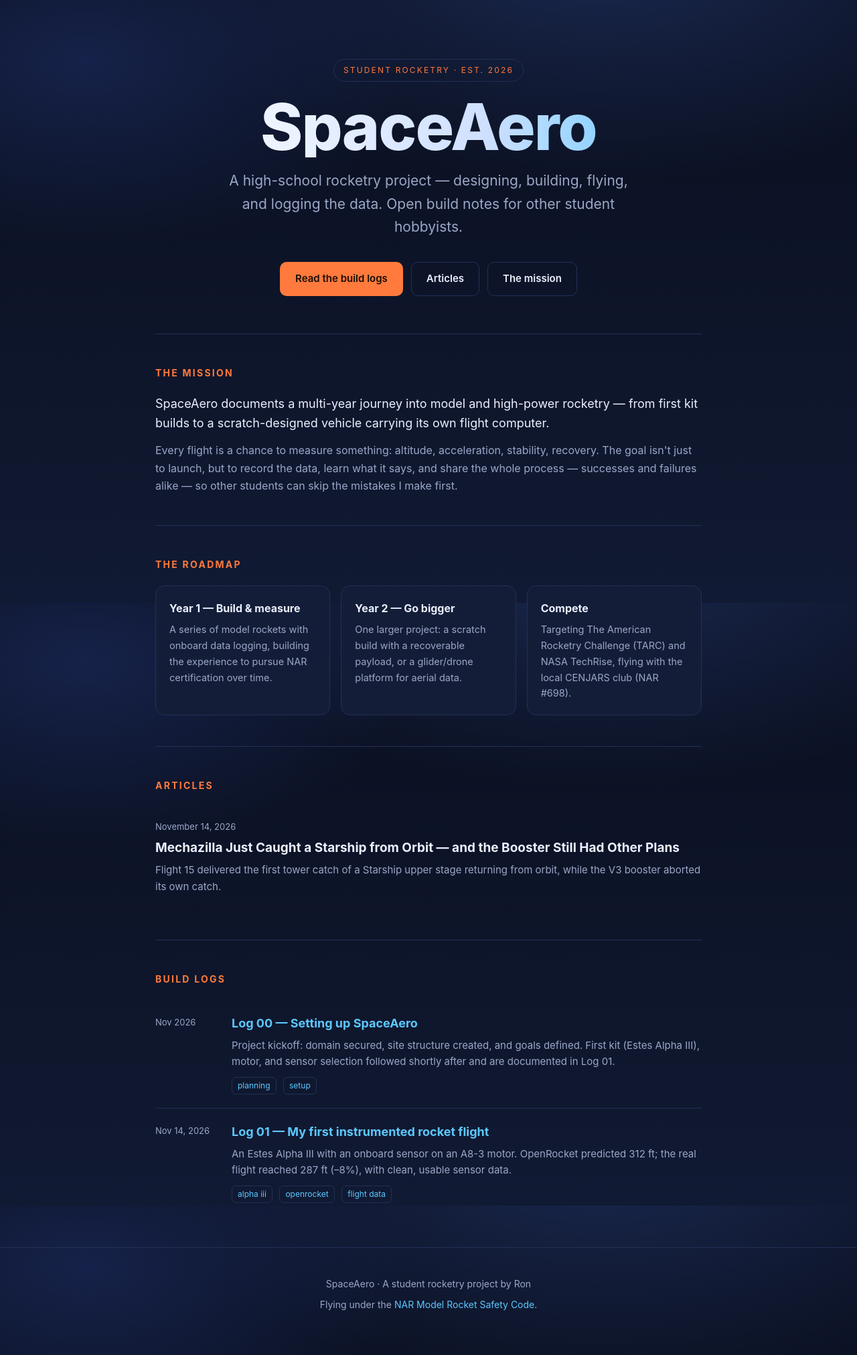
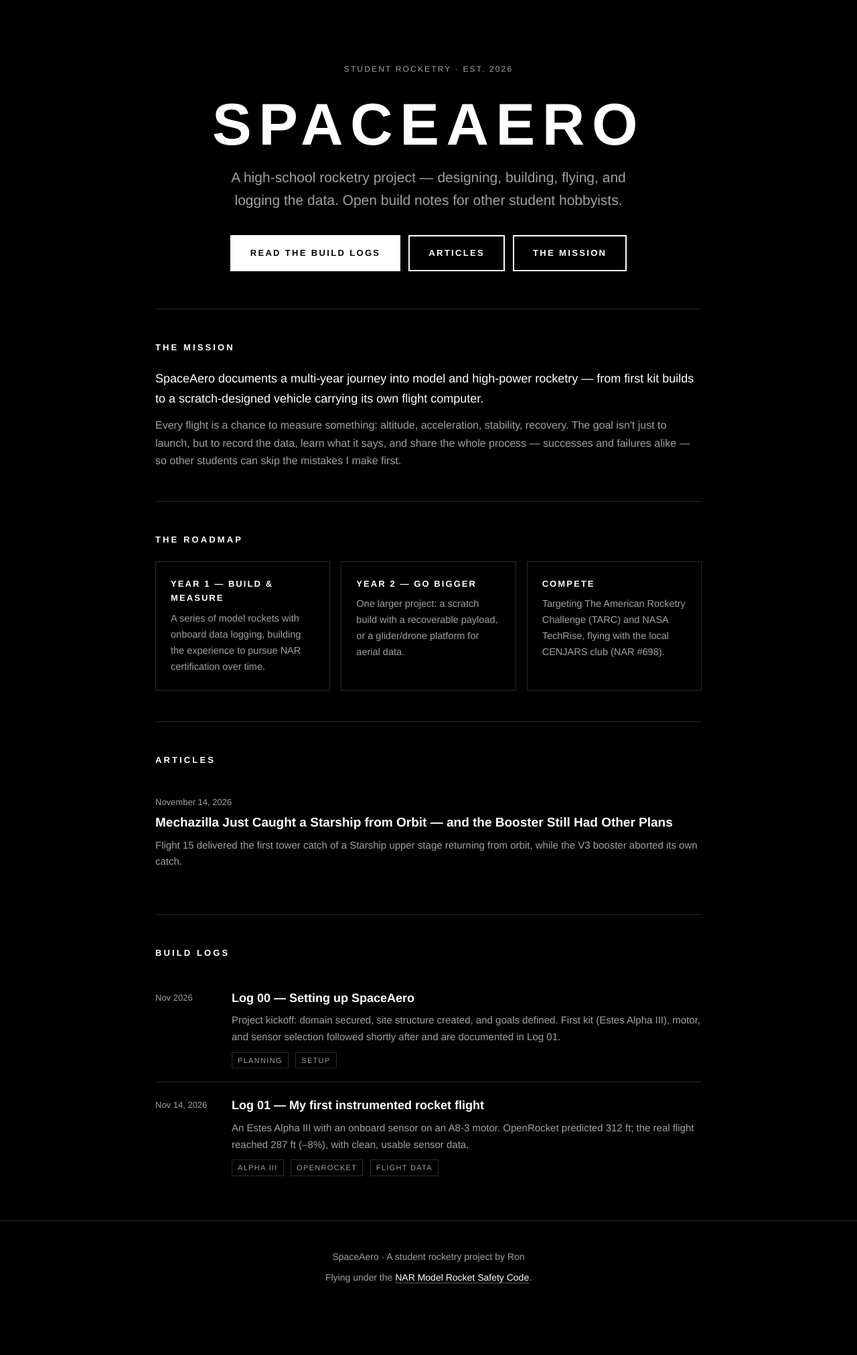
Before and after one commit to polpriyanka/spaceaero, a Jekyll site: the page built from index.html, in a window 1280 px wide. Shown: the whole page at 67% size. Built offline with Jekyll 4.4.1, drawn with Linux system fonts in a browser that asks for light colours; after the commit the page ends 1983 px from its top, so only the background shows below that.

Commit message:
Restyle site to minimal black-and-white theme
Co-Authored-By: Claude Opus 5.5 <noreply@anthropic.com>
Claude-Session: https://claude.ai/code/session_01UxarA6ZuCS3HJiMRDrE3zF

```diff
--- a/assets/style.css
+++ b/assets/style.css
@@ -1,62 +1,58 @@
   :root{
-    --bg:#0a0f1f;
-    --bg2:#111a33;
-    --ink:#eaf0ff;
-    --muted:#9aa7c7;
-    --accent:#ff7a3c;      /* rocket-flame amber */
-    --accent2:#5cc8ff;     /* sky cyan */
-    --card:#141d38;
-    --line:#223056;
+    --bg:#000000;
+    --bg2:#000000;
+    --ink:#ffffff;
+    --muted:#a0a0a0;
+    --accent:#ffffff;
+    --accent2:#ffffff;
+    --card:#0d0d0d;
+    --line:#2a2a2a;
     --maxw:860px;
   }
   *{box-sizing:border-box;margin:0;padding:0}
   html{scroll-behavior:smooth}
   body{
-    font-family:-apple-system,BlinkMacSystemFont,"Segoe UI",Inter,Roboto,Helvetica,Arial,sans-serif;
+    font-family:"Helvetica Neue",Helvetica,Arial,-apple-system,BlinkMacSystemFont,sans-serif;
     color:var(--ink);
-    background:
-      radial-gradient(1200px 600px at 70% -10%, #1b2a52 0%, rgba(27,42,82,0) 60%),
-      radial-gradient(900px 500px at 10% 10%, #16224a 0%, rgba(22,34,74,0) 55%),
-      linear-gradient(180deg,var(--bg) 0%, var(--bg2) 100%);
-    background-attachment:fixed;
+    background:var(--bg);
     line-height:1.65;
     -webkit-font-smoothing:antialiased;
   }
   .wrap{max-width:var(--maxw);margin:0 auto;padding:0 22px}
-  a{color:var(--accent2);text-decoration:none}
-  a:hover{text-decoration:underline}
+  a{color:var(--ink);text-decoration:underline;text-underline-offset:3px;text-decoration-color:#555}
+  a:hover{text-decoration-color:var(--ink)}
 
   /* Hero */
   header.hero{padding:88px 0 56px;text-align:center;position:relative}
   .badge{
     display:inline-block;font-size:12px;letter-spacing:.18em;text-transform:uppercase;
-    color:var(--accent);border:1px solid var(--line);border-radius:999px;
+    color:var(--muted);border:none;border-radius:0;
     padding:6px 14px;margin-bottom:22px
   }
   h1.logo{
-    font-size:clamp(48px,11vw,96px);line-height:.95;font-weight:800;letter-spacing:-.02em;
-    background:linear-gradient(90deg,#fff 0%, #cfe0ff 60%, var(--accent2) 100%);
-    -webkit-background-clip:text;background-clip:text;color:transparent;
+    font-size:clamp(44px,10vw,88px);line-height:1;font-weight:700;letter-spacing:.12em;
+    text-transform:uppercase;color:var(--ink);
   }
   .tagline{margin-top:18px;font-size:clamp(17px,2.4vw,21px);color:var(--muted);max-width:620px;margin-left:auto;margin-right:auto}
   .cta{margin-top:34px;display:flex;gap:12px;justify-content:center;flex-wrap:wrap}
   .btn{
-    display:inline-block;padding:12px 22px;border-radius:10px;font-weight:600;font-size:15px;
-    border:1px solid var(--line);color:var(--ink)
+    display:inline-block;padding:14px 28px;border-radius:0;font-weight:700;font-size:13px;
+    letter-spacing:.18em;text-transform:uppercase;text-decoration:none;
+    border:2px solid var(--ink);color:var(--ink);background:transparent;transition:background .2s,color .2s
   }
-  .btn.primary{background:var(--accent);color:#1a0d04;border-color:transparent}
-  .btn.primary:hover{text-decoration:none;filter:brightness(1.06)}
-  .btn.ghost:hover{text-decoration:none;border-color:var(--accent2)}
+  .btn.primary{background:var(--ink);color:#000}
+  .btn:hover{background:var(--ink);color:#000;text-decoration:none}
+  .btn.primary:hover{background:transparent;color:var(--ink)}
 
   /* Sections */
   section{padding:46px 0;border-top:1px solid var(--line)}
-  h2{font-size:14px;letter-spacing:.16em;text-transform:uppercase;color:var(--accent);margin-bottom:20px}
+  h2{font-size:13px;font-weight:700;letter-spacing:.24em;text-transform:uppercase;color:var(--ink);margin-bottom:22px}
   .lead{font-size:18px;color:var(--ink)}
   .muted{color:var(--muted)}
 
   .grid{display:grid;grid-template-columns:repeat(auto-fit,minmax(220px,1fr));gap:16px;margin-top:8px}
-  .card{background:var(--card);border:1px solid var(--line);border-radius:14px;padding:20px}
-  .card h3{font-size:16px;margin-bottom:6px}
+  .card{background:transparent;border:1px solid var(--line);border-radius:0;padding:22px}
+  .card h3{font-size:13px;letter-spacing:.16em;text-transform:uppercase;margin-bottom:8px}
   .card p{font-size:14.5px;color:var(--muted)}
 
   /* Build logs */
@@ -64,12 +60,14 @@
   .log:last-child{border-bottom:none}
   .log .date{flex:0 0 96px;font-size:13px;color:var(--muted);padding-top:3px}
   .log h3{font-size:18px;margin-bottom:6px}
+  .log h3 a,.article-item h3 a{text-decoration:none}
+  .log h3 a:hover,.article-item h3 a:hover{text-decoration:underline}
   .log p{font-size:15px;color:var(--muted)}
-  .tag{display:inline-block;font-size:12px;color:var(--accent2);border:1px solid var(--line);border-radius:6px;padding:2px 8px;margin-top:10px;margin-right:6px}
+  .tag{display:inline-block;font-size:11px;letter-spacing:.12em;text-transform:uppercase;color:var(--muted);border:1px solid var(--line);border-radius:0;padding:2px 8px;margin-top:10px;margin-right:6px}
   .soon{opacity:.6}
 
   footer{padding:42px 0 64px;border-top:1px solid var(--line);color:var(--muted);font-size:14px;text-align:center}
-  .note{max-width:var(--maxw);margin:26px auto 0;padding:14px 18px;border:1px dashed var(--line);border-radius:10px;color:var(--muted);font-size:13px}
+  .note{max-width:var(--maxw);margin:26px auto 0;padding:14px 18px;border:1px dashed var(--line);border-radius:0;color:var(--muted);font-size:13px}
   @media(max-width:560px){.log{flex-direction:column;gap:4px}.log .date{flex-basis:auto}}
 
   /* Articles list */
@@ -82,23 +80,23 @@
 
   /* Single article page */
   .topbar{padding:22px 0;border-bottom:1px solid var(--line)}
-  .topbar a.brand{font-weight:800;font-size:20px;color:var(--ink)}
+  .topbar a.brand{font-weight:700;font-size:18px;letter-spacing:.2em;text-transform:uppercase;color:var(--ink);text-decoration:none}
   .topbar a.brand:hover{text-decoration:none}
   .topbar nav{float:right;font-size:14px;padding-top:4px}
-  .topbar nav a{margin-left:18px;color:var(--muted)}
+  .topbar nav a{margin-left:22px;color:var(--ink);font-size:12px;font-weight:700;letter-spacing:.18em;text-transform:uppercase;text-decoration:none}
   article.post{padding:48px 0 32px}
-  article.post .meta{font-size:13px;color:var(--muted);letter-spacing:.04em}
-  article.post h1{font-size:clamp(30px,5vw,44px);line-height:1.15;margin:10px 0 28px}
+  article.post .meta{font-size:12px;color:var(--muted);letter-spacing:.16em;text-transform:uppercase}
+  article.post h1{font-size:clamp(28px,4.6vw,40px);line-height:1.2;font-weight:700;margin:10px 0 28px}
   article.post .body{font-size:17px}
   article.post .body p{margin:0 0 18px}
   article.post .body h2{font-size:24px;letter-spacing:0;text-transform:none;color:var(--ink);margin:34px 0 12px}
   article.post .body h3{font-size:19px;margin:26px 0 10px}
   article.post .body ul,article.post .body ol{margin:0 0 18px 22px}
   article.post .body li{margin-bottom:6px}
-  article.post .body img{max-width:100%;border-radius:10px;margin:10px 0}
-  article.post .body blockquote{border-left:3px solid var(--accent);padding-left:16px;color:var(--muted);margin:0 0 18px}
-  article.post .body code{background:var(--card);border:1px solid var(--line);border-radius:5px;padding:1px 6px;font-size:.9em}
-  article.post .body pre{background:var(--card);border:1px solid var(--line);border-radius:10px;padding:16px;overflow-x:auto;margin:0 0 18px}
+  article.post .body img{max-width:100%;border-radius:0;margin:10px 0}
+  article.post .body blockquote{border-left:2px solid var(--ink);padding-left:16px;color:var(--muted);margin:0 0 18px}
+  article.post .body code{background:var(--card);border:1px solid var(--line);border-radius:0;padding:1px 6px;font-size:.9em}
+  article.post .body pre{background:var(--card);border:1px solid var(--line);border-radius:0;padding:16px;overflow-x:auto;margin:0 0 18px}
   article.post .body pre code{border:none;padding:0}
   article.post .body table{border-collapse:collapse;width:100%;margin:0 0 18px;font-size:15px}
   article.post .body th,article.post .body td{border:1px solid var(--line);padding:8px 10px;text-align:left}
```
